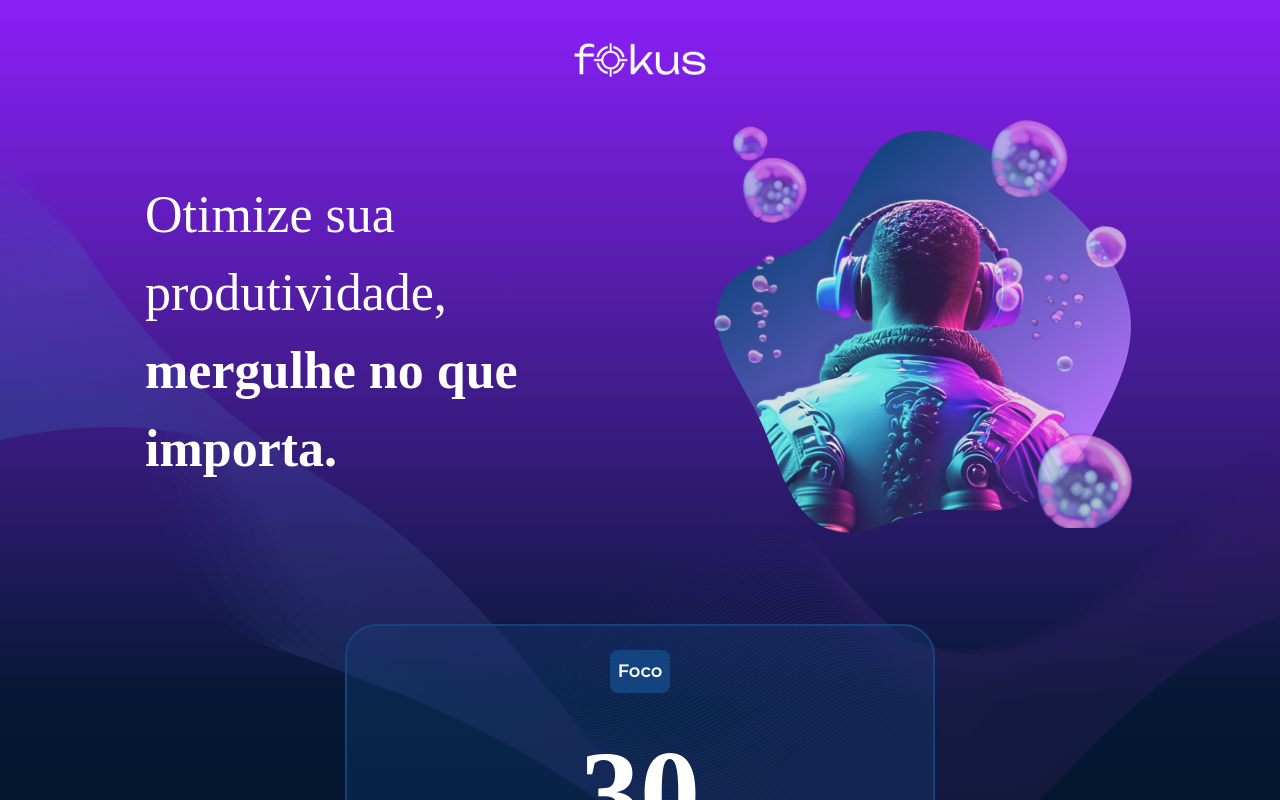
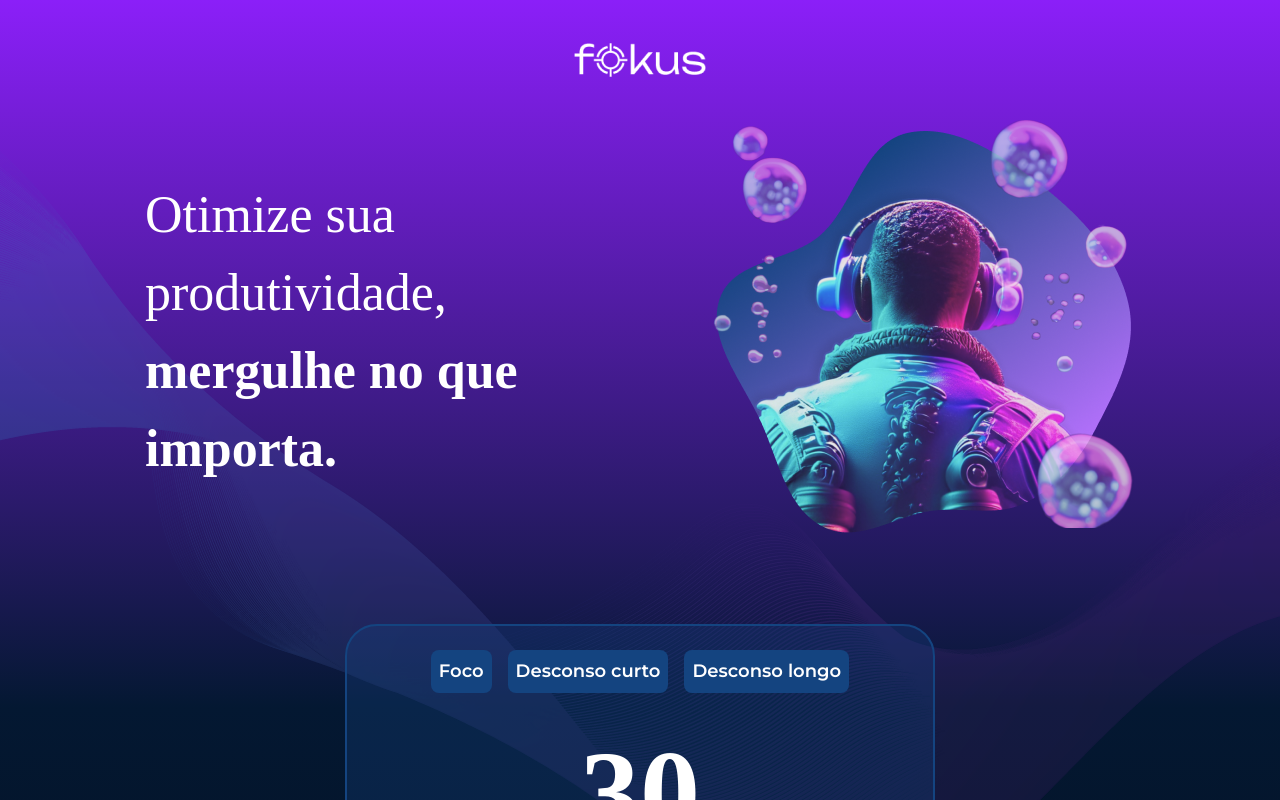
Before and after one commit to rogerdgela/fokus-react, a React (Vite) app: page / in a window 1280 px wide. Shown: the top 800 px of the page. Built offline with nearby package versions, Linux system fonts and the light colour scheme; a web font is replaced by a local one.

Commit message:
Construindo os botões de modo do cronômetro

```diff
--- a/src/components/Cronometro/BotoesModos/index.jsx
+++ b/src/components/Cronometro/BotoesModos/index.jsx
@@ -1,20 +1,24 @@
 import styles from "./styles.module.css";
 
 import BotaoModo from "./BotaoModo";
+import { MODO_CRONOMETRO } from '../../../store';
 
 export default function BotoesModos() {
-  const modo = {
-    id: "foco",
-    nome: "Foco",
-    frase: ["Otimize sua produtividade,", "mergulhe no que importa."],
-    tempoInicialEmSegundos: 30,
-  };
+  const modos = [
+    MODO_CRONOMETRO.FOCO,
+    MODO_CRONOMETRO.DESCANSO_CURTO,
+    MODO_CRONOMETRO.DESCANSO_LONGO,
+  ];
 
   return (
     <ul className={styles["cronometer-modes"]}>
-      <li key={modo.id}>
-        <BotaoModo modoBotao={modo}>{modo.nome}</BotaoModo>
-      </li>
+      {
+        modos.map((modo) => (
+          <li key={modo.id}>
+            <BotaoModo modoBotao={modo}>{modo.nome}</BotaoModo>
+          </li>
+        ))
+      }
     </ul>
   );
 }
--- a/src/store/index.js
+++ b/src/store/index.js
@@ -1,3 +1,5 @@
+import { create } from "zustand"
+
 export const MODO_CRONOMETRO = {
     FOCO: {
         id: 'foco',
```
